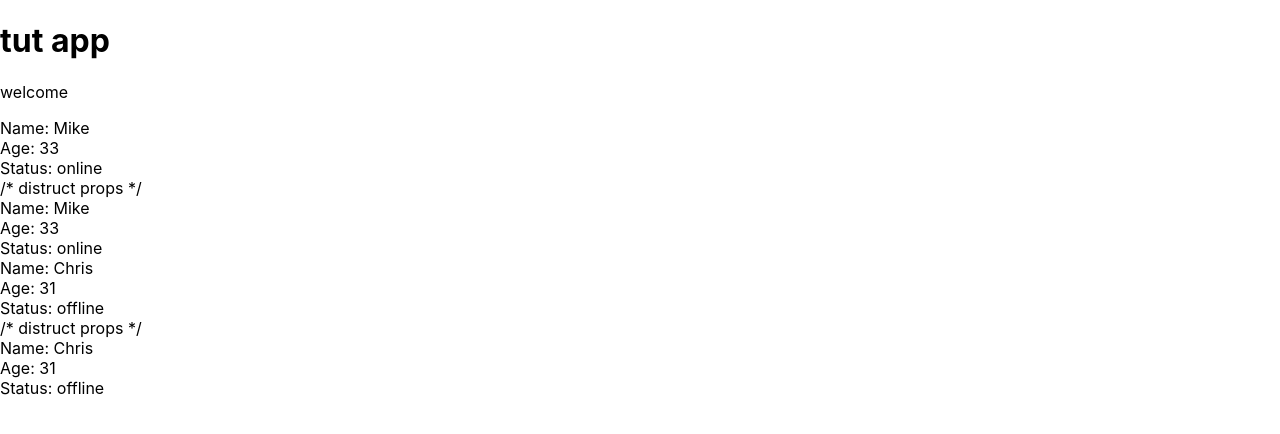
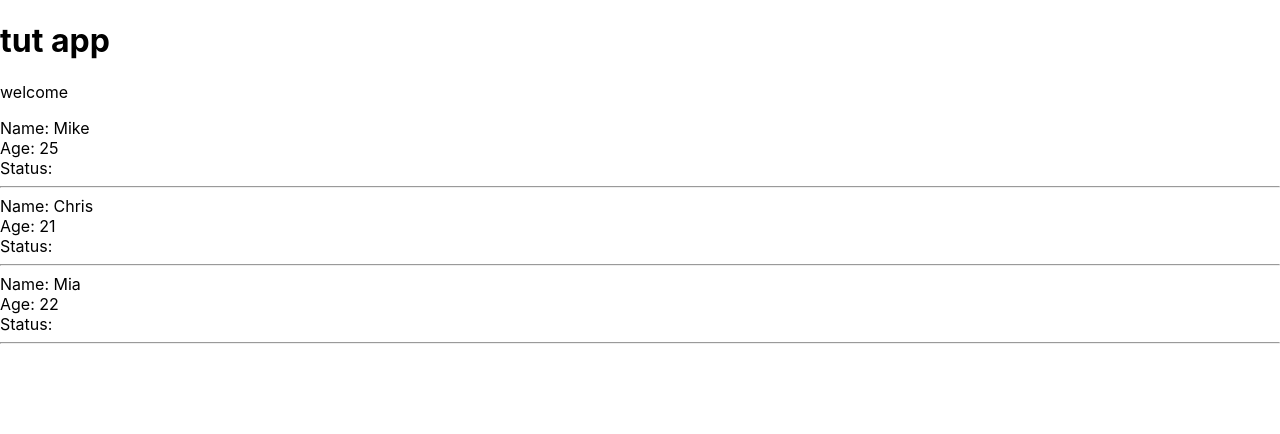
Before and after one commit to mikecokina/react_learn, a React (Create React App) app in the folder complete-react-tutorial/tapp/: page / in a window 1280 px wide. Shown: the top 434 px of the page. Built offline with nearby package versions, Linux system fonts and the light colour scheme.

Commit message:
Object.map(var => {return()}) for like

```diff
--- a/complete-react-tutorial/tapp/src/App.js
+++ b/complete-react-tutorial/tapp/src/App.js
@@ -3,22 +3,23 @@ import NewComp from './components/NewComp'
 
 
 class App extends Component {
+  state = {
+    users: [
+        { name: "Mike", age:25, state: "online", uid: 1},
+        { name: "Chris", age: 21, state: "offline", uid: 2 },
+        { name: "Mia", age: 22, state: "online", uid: 3 }
+    ]
+  };
+
+
   render() {
     return (
       <div className="App">
           <h1>tut app</h1>
         <p>welcome</p>
         <NewComp
-          age="33"
-          name="Mike"
-          status="online"
+            users={ this.state.users }
         />
-
-          <NewComp
-              age="31"
-              name="Chris"
-              status="offline"
-          />
 
       </div>
     );
--- a/complete-react-tutorial/tapp/src/components/NewComp.js
+++ b/complete-react-tutorial/tapp/src/components/NewComp.js
@@ -3,18 +3,21 @@ import React, { Component } from 'react'
 
 class NewComp extends Component {
     render() {
-        const { name, age, status } = this.props
+        const { users } = this.props;
+        const userList = users.map(user => {
+            return (
+                <div className="new-comp" key={ user.uid }>
+                    <div>Name: { user.name }</div>
+                    <div>Age: { user.age }</div>
+                    <div>Status: { user.status }</div>
+                    <hr />
+                </div>
+            )
+        });
 
         return (
-            <div className="new-comp">
-                <div>Name: { this.props.name }</div>
-                <div>Age: { this.props.age }</div>
-                <div>Status: { this.props.status }</div>
-
-                /* distruct props */
-                <div>Name: { name }</div>
-                <div>Age: { age }</div>
-                <div>Status: { status }</div>
+            <div className="users-list">
+                { userList }
             </div>
 
 
```
